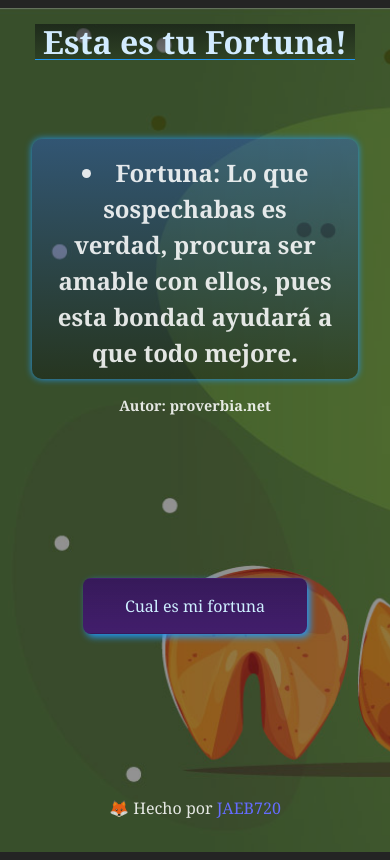
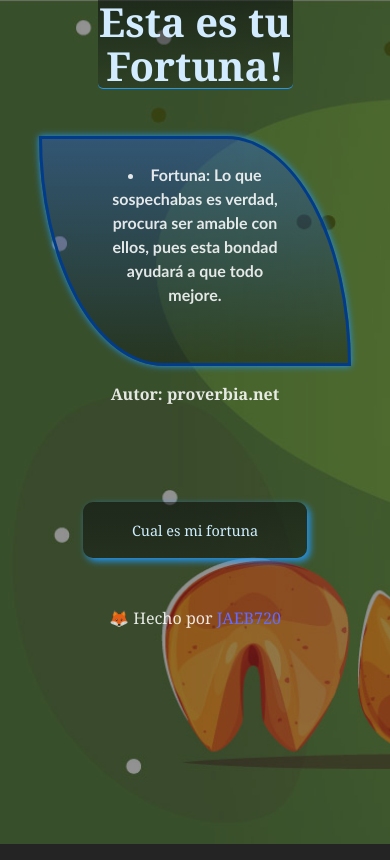
Before and after one commit to JAEB720/GalletaF, a React (Vite) app: page / in a window 390 px wide. Built offline with nearby package versions, Linux system fonts and the light colour scheme.

Commit message:
version 0.3

```diff
--- a/src/App.css
+++ b/src/App.css
@@ -2,7 +2,9 @@
   margin: 0;
   padding: 0;
   font-family:Cambria, Cochin, Georgia, Times, 'Times New Roman', serif;
+
 }
+
 
 .App {
   position: relative;
@@ -14,18 +16,17 @@
   text-align: center;
 
   width: 100%;
-  height: 100vh;
+
   z-index: 1;
 }
 
 .fondo {
   position: absolute;
- opacity: 50%;
-  top: -0.5rem;
+  opacity: 50%;
+  top: 0;
   left: 0;
   width: 100%;
   height: 100vh;
-  /* z-index: 0; */
 }
 .Galleta-Fortuna{
   display: flex;
@@ -34,9 +35,7 @@
   height:60vh;
   position: relative;
   text-align: center;
-  padding-top: 2rem;
-  padding-bottom: 2rem;
-  margin: 2rem;
+
   /* background-color: black; */
 }
 
@@ -72,16 +71,23 @@ h1 {
   line-height: 1.1;
   color:#d2ebff;
   /* margin-left: 25.5rem; */
+   border-radius: 0px 0px 5px 5px;
   background: linear-gradient(rgba(5, 7, 12, 0.51), rgba(5, 7, 12, 0.20));
   box-shadow: #2196f3 0px 1px 0px 0px ;
 }
 
-h2{
+/* h2{
   width: 100%;
+} */
+
+h3{
+  margin:1rem;
+  /* background-color: #535bf2; */
 }
 
 
 button {
+
   font-size: 0.9em;
   /* font-family:Cambria, Cochin, Georgia, Times, 'Times New Roman', serif; */
   width: 14rem;
@@ -89,7 +95,7 @@ button {
   background: linear-gradient(rgba(5, 7, 12, 0.51), rgba(5, 7, 12, 0.40));
     /* padding: 1rem; */
     margin: 0.5rem;
-    margin-top: 1rem;
+    margin-top: 8rem;
     border-radius: 10px;
     border: none;
     /* transform: skew(0deg, 0deg); */
@@ -110,58 +116,57 @@ button:hover {
 li {
 
   /* background-color: #535bf2; */
+
+/* margin: 5rem; */
+margin-top: 3rem;
+margin-left: 20% ;
+margin-right: 20%;
+
+
   text-align: center;
 
-  font-size: 1.1rem;
+  font-size: 1.75rem;
   /* padding-left: 9rem;
   padding-right: 9rem; */
   /* margin: 0.5rem; */
-  padding: 1.5rem;
-  height: 7rem;
+  /* padding: 1.5rem; */
+  height: 18rem;
+  font-family: 'Gill Sans', 'Gill Sans MT', Calibri, 'Trebuchet MS', sans-serif;
 
-  padding-top: 2.5rem;
+  /* padding-top: 2.5rem; */
 }
 
+
+
 .paperCookie{
- background-color: #49c767;
+ /* background-color: #49c767; */
+
+
+ /* width: 100%; */
+ /* height: 100px; */
+ -moz-border-radius: 0 50% / 0 100%;
+ -webkit-border-radius: 0 50% / 0 100%;
+ border-radius: 0 40% / 0 100%;
+ /* background: #5cb85c; */
+ border: 3px solid #003c8b;
+
+ margin-top: 3rem;
  margin-left: 15rem;
  margin-right: 15rem;
- margin-top: 5rem;
-height: 11rem;
-border-radius: 10px;
+height: 20rem;
+/* border-radius: 10px; */
 background: linear-gradient(rgba(38, 98, 250, 0.35), rgba(5, 7, 12, 0.35));
 box-shadow: #2196f3 0px 0px 7px ;
 
 }
 .author{
-  position:relative;
-  margin-top: -4rem;
-  /* margin-left: 39.5rem; */
+
+
+  margin-top: 2.5rem;
   /* background-color: #2196f3; */
 
 }
 
-/* scroll */
-/* Estilizar la barra de desplazamiento */
-::-webkit-scrollbar {
-  width:1px; /* Ancho de la barra de desplazamiento */
-}
-
-/* Estilizar el track  */
-::-webkit-scrollbar-track {
-  background-color: #3a8ee8;
-}
-
-/* Estilizar el thumb  */
-::-webkit-scrollbar-thumb {
-  background-color: #8999ac;
-  border-radius: 6px;
-}
-
-/* Cambiar el color del thumb  */
-::-webkit-scrollbar-thumb:hover {
-  background-color: #00cff3;
-}
 
 
 
@@ -175,80 +180,119 @@ box-shadow: #2196f3 0px 0px 7px ;
 @media (max-width: 768px) {
   body {
 
-    place-items: center;
-    text-align:  center;
-    }
-
-  h1 {
-    width: 20rem;
-    font-size: 2rem;
-    line-height: 1.1;
-
-  }
 
 
 
-  }
-  h3{
-    /* background-color: #6ae20e; */
-    position: relative;
-    width: 100%;
 
-    bottom: 0;
-    /* margin: 0.9rem ; */
-    padding-top: 1rem;
-    left: 50%;
-    transform: translateX(-50%);
-    font-size: 0.9rem;
+    .Galleta-Fortuna {
+      /* Adjusted styling for better mobile layout */
+      display: flex;
+      flex-direction: column;
+      align-items: center;
+      height: auto;
+    }
 
 
-  }
-
-  button {
-    border-radius: 8px;
-    border: 1px solid transparent;
-    padding: 0.6em 1.2em;
-    font-size: 1em;
-    font-weight: 500;
-    font-family: inherit;
-    background-color: #6a2dab;
-    cursor: pointer;
-    transition: border-color 0.25s;
-  }
 
 
-  li {
-    font-size: 1em;
-    /* background-color: #535bf2; */
-    padding-top: 1rem;
-    /* overflow: hidden; */
 
-    margin: 0.1rem;
-    height: 12rem;
-    overflow: auto;
+    h1 {
+     width: 50%;
+    /* margin-left: 2rem;
+    margin-right: 2rem; */
+      font-size: 2.5em;
+      /* line-height: 1.1; */
+      color:#d2ebff;
+      /* margin-left: 25.5rem; */
+       border-radius: 0px 0px 5px 5px;
+      background: linear-gradient(rgba(5, 7, 12, 0.51), rgba(5, 7, 12, 0.20));
+      box-shadow: #2196f3 0px 1px 0px 0px ;
+    }
+
+    /* h2{
+      width: 100%;
+    } */
+
+    h3{
+      margin:1rem;
+      font-size: 1em;
+      /* background-color: #535bf2; */
+    }
 
 
-  }
+    button {
+
+      font-size: 0.9em;
+      /* font-family:Cambria, Cochin, Georgia, Times, 'Times New Roman', serif; */
+      width: 14rem;
+      height: 3.5rem;
+      background: linear-gradient(rgba(5, 7, 12, 0.51), rgba(5, 7, 12, 0.40));
+        /* padding: 1rem; */
+        margin: 0.5rem;
+        margin-top: 5rem;
+        border-radius: 10px;
+        border: none;
+        /* transform: skew(0deg, 0deg); */
+        /* transition: 0.2s; */
+        /* color: #ffffff; */
+         color: rgb(206, 239, 255);
+        box-shadow: #2196f3 3px 3px 7px;
+
+    }
+
+    button:hover {
+      color: #f4fafc;
+      background: #2196f3;
+      box-shadow:  2px 2px 10px rgb(0, 103, 193);
+      transition: 0.2s;
+    }
+
+    li {
+
+      /* background-color: #535bf2; */
+
+    /* margin: 5rem; */
+    margin-top: 1.5rem;
+    /* margin-left: 10% ; */
+    /* margin-right: 25%; */
 
 
-.Galleta-Fortuna{
+      text-align:center;
 
-  position: relative;
-  text-align: center;
-  padding-top: 0.5rem;
-  padding-bottom: 1rem;
-  margin: 1rem;
-  /* background-color: black; */
-}
+      font-size: 1rem;
+      /* padding-left: 1.5rem; */
+      /* padding-right: 1rem; */
+      /* margin: 0.5rem; */
+      /* padding: 1.5rem; */
+      height: 10rem;
+      font-family: 'Gill Sans', 'Gill Sans MT', Calibri, 'Trebuchet MS', sans-serif;
 
-.paperCookie{
-  background-color: #49c767;
-  margin-left: 1rem;
-  margin-right:1rem;
-  margin-top: 5rem;
- height: 15rem;
- border-radius: 10px;
- background: linear-gradient(rgba(38, 98, 250, 0.35), rgba(5, 7, 12, 0.35));
- box-shadow: #2196f3 0px 0px 7px ;
+      /* padding-top: 2.5rem; */
+    }
 
- }
+
+
+    .paperCookie{
+     /* background-color: #49c767; */
+
+
+     /* width: 100%; */
+     /* height: 100px; */
+     -moz-border-radius: 0 50% / 0 100%;
+     -webkit-border-radius: 0 50% / 0 100%;
+     border-radius: 0 40% / 0 100%;
+     /* background: #5cb85c; */
+     border: 3px solid #003c8b;
+
+     margin-top: 3rem;
+     margin-left: 10%;
+     margin-right: 10%;
+    height: 14rem;
+    /* border-radius: 10px; */
+    background: linear-gradient(rgba(38, 98, 250, 0.35), rgba(5, 7, 12, 0.35));
+    box-shadow: #2196f3 0px 0px 7px ;
+
+    }
+
+
+    }
--- a/src/App.jsx
+++ b/src/App.jsx
@@ -18,12 +18,13 @@ function App() {
       <div className="content">
         <GalletaFortuna FortunaData={Phrases[index]} />
         <button onClick={cambiarFondoAleatorio}>Cual es mi fortuna</button>
-      </div>
-      <Fondos fondoIndex={index} cambiarFondoAleatorio={cambiarFondoAleatorio} />
-      <p class="author">
+        <p class="author">
       🦊 Hecho por
         <a href="https://github.com/JAEB720" target='_blank'> JAEB720</a>
       </p>
+      </div>
+      <Fondos fondoIndex={index} cambiarFondoAleatorio={cambiarFondoAleatorio} />
+
     </div>
   );
 }
```
